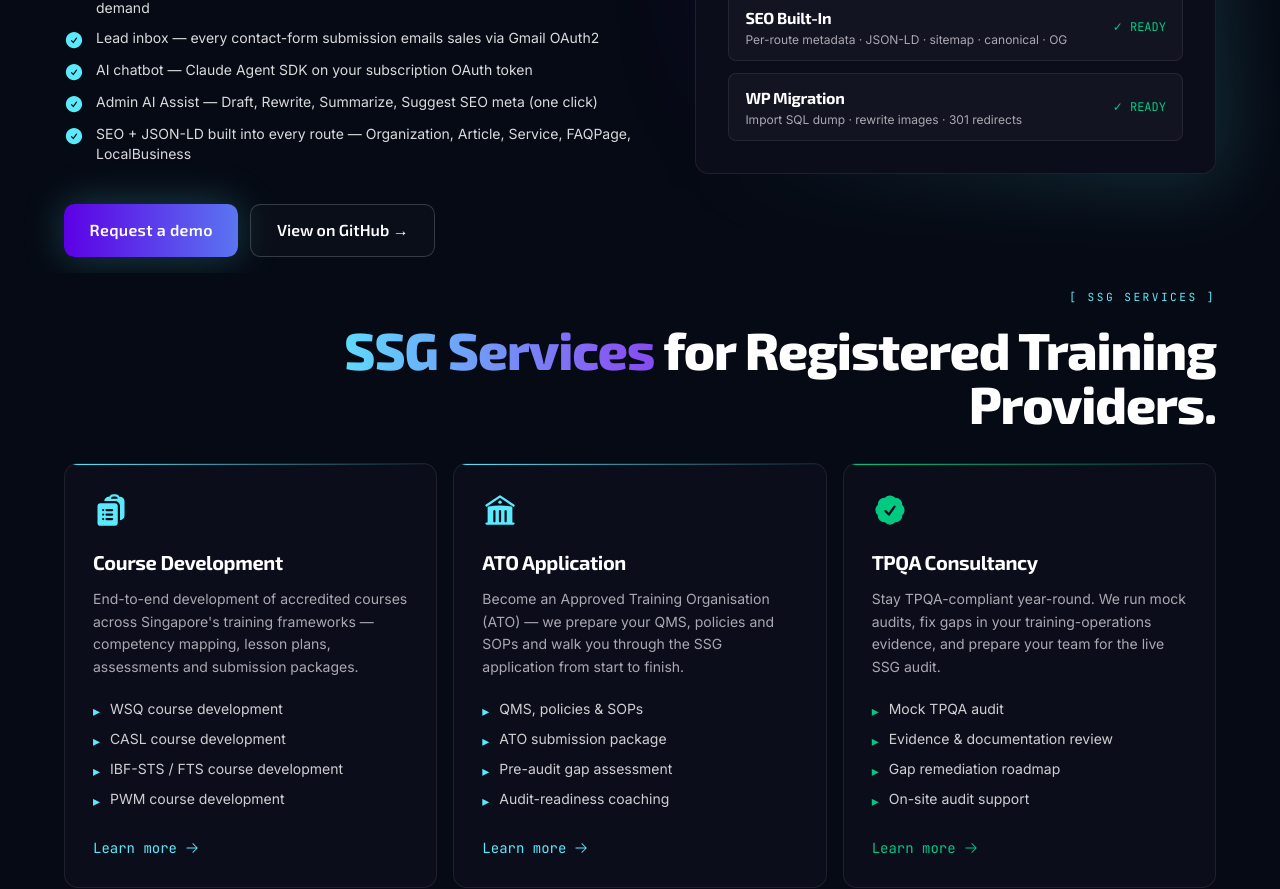
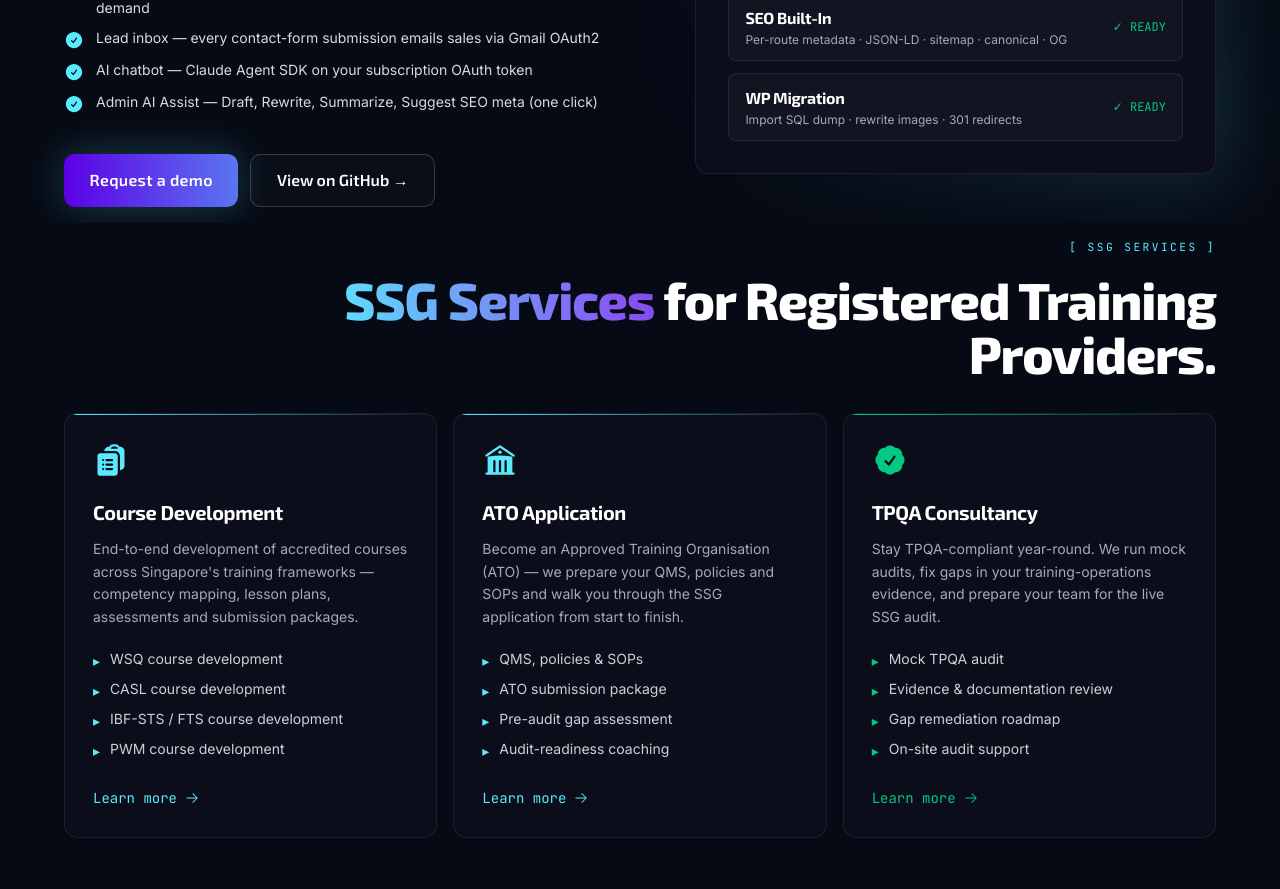
Before and after one commit to Nas-650/ai-cms, a Next.js app: page / in a window 1280 px wide. Shown: the part 3060-3949 px from the top of the page. Built offline with nearby package versions, Linux system fonts and the light colour scheme; no server answers; the database is empty.

Commit message:
feat: drop the SEO/JSON-LD bullet from CMS feature list
SEO is already represented in the Ready-list card on the right
(SEO Built-In ✓) so the left bullet was duplication.

```diff
--- a/src/components/sections/CMSShowcase.tsx
+++ b/src/components/sections/CMSShowcase.tsx
@@ -11,7 +11,6 @@ const FEATURES: string[] = [
   "Lead inbox — every contact-form submission emails sales via Gmail OAuth2",
   "AI chatbot — Claude Agent SDK on your subscription OAuth token",
   "Admin AI Assist — Draft, Rewrite, Summarize, Suggest SEO meta (one click)",
-  "SEO + JSON-LD built into every route — Organization, Article, Service, FAQPage, LocalBusiness",
 ];
 
 const READY_ITEMS: Array<{ label: string; desc: string }> = [
```
